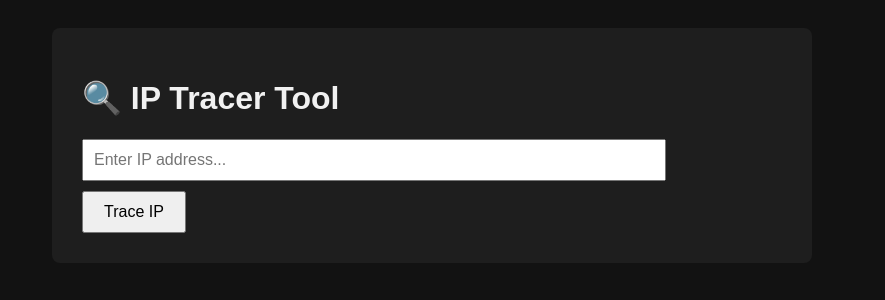
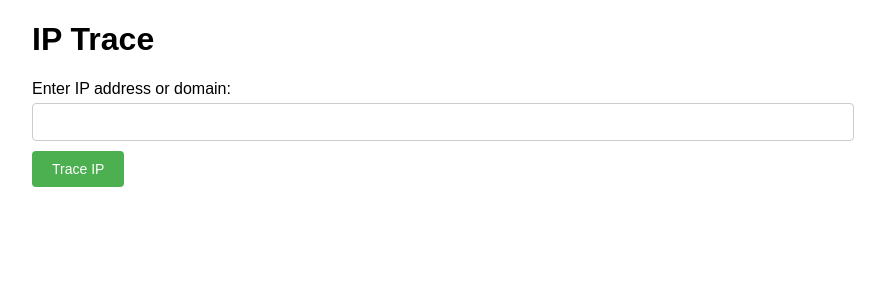
Before and after one commit to mshossain75/ip-tracer, a Flask app: page /ip-tracer in a window 1280 px wide. Shown: the top 300 px of the page, without its empty margins (208-1093 px from the left). Run offline with Flask 3, Linux system fonts and the light colour scheme.

Commit message:
Update index.html

```diff
--- a/templates/index.html
+++ b/templates/index.html
@@ -2,76 +2,84 @@
 <html lang="en">
 <head>
     <meta charset="UTF-8">
-  <title>IP Tracer Result</title>
+    <meta name="viewport" content="width=device-width, initial-scale=1.0">
+    <title>IP Trace</title>
     <style>
         body {
             font-family: Arial, sans-serif;
-      background: #121212;
-      color: #f1f1f1;
-      padding: 20px;
+            margin: 20px;
         }
         .container {
-      max-width: 700px;
-      margin: auto;
-      background: #1e1e1e;
-      padding: 30px;
-      border-radius: 8px;
+            max-width: 800px;
+            margin: 0 auto;
+        }
+        .form-container {
+            margin-bottom: 20px;
+        }
+        label {
+            display: block;
+            margin-bottom: 5px;
         }
         input[type="text"] {
-      width: 80%;
+            width: 100%;
             padding: 10px;
-      font-size: 16px;
+            font-size: 14px;
+            margin-bottom: 10px;
+            border-radius: 4px;
+            border: 1px solid #ccc;
         }
-    input[type="submit"] {
+        button {
             padding: 10px 20px;
-      font-size: 16px;
-      margin-top: 10px;
+            font-size: 14px;
+            background-color: #4CAF50;
+            color: white;
+            border: none;
+            border-radius: 4px;
+            cursor: pointer;
         }
-    h2 {
-      margin-top: 30px;
+        button:hover {
+            background-color: #45a049;
         }
-    .info-block {
-      background: #2a2a2a;
-      padding: 15px;
-      margin-bottom: 10px;
-      border-radius: 5px;
+        pre {
+            background-color: #f4f4f4;
+            padding: 10px;
+            border: 1px solid #ddd;
+            border-radius: 4px;
         }
-    .label {
-      font-weight: bold;
-      color: #70e1f5;
+        .result {
+            margin-top: 20px;
         }
     </style>
 </head>
 <body>
+
     <div class="container">
-    <h1>🔍 IP Tracer Tool</h1>
+        <h1>IP Trace</h1>
+        <div class="form-container">
             <form method="POST">
-      <input type="text" name="ip" placeholder="Enter IP address..." required>
-      <br>
-      <input type="submit" value="Trace IP">
+                <label for="ip">Enter IP address or domain:</label>
+                <input type="text" id="ip" name="ip" required>
+                <button type="submit">Trace IP</button>
             </form>
+        </div>
 
+        <div class="result">
             {% if info %}
-      <h2>📍 Tracing Info for: {{ info.ip }}</h2>
+                <h2>Results for {{ info.ip }}</h2>
+                <p><strong>Is Public IP:</strong> {{ info.is_public }}</p>
+                <p><strong>Geolocation:</strong> {{ info.geo.city }}, {{ info.geo.regionName }}, {{ info.geo.country }}</p>
 
-      <div class="info-block"><span class="label">Public IP:</span> {{ info.is_public }}</div>
-
-      {% if info.geo %}
-        <div class="info-block"><span class="label">Country:</span> {{ info.geo.country }}</div>
-        <div class="info-block"><span class="label">City:</span> {{ info.geo.city }}</div>
-        <div class="info-block"><span class="label">Region:</span> {{ info.geo.regionName }}</div>
-        <div class="info-block"><span class="label">ISP:</span> {{ info.geo.isp }}</div>
-        <div class="info-block"><span class="label">Latitude:</span> {{ info.geo.lat }}</div>
-        <div class="info-block"><span class="label">Longitude:</span> {{ info.geo.lon }}</div>
+                {% if info.whois %}
+                    <h3>WHOIS Information:</h3>
+                    <pre style="white-space: pre-wrap;">{{ info.whois }}</pre>
+                {% else %}
+                    <p>WHOIS information not available.</p>
                 {% endif %}
 
-      <div class="info-block"><span class="label">Reverse DNS:</span> {{ info.reverse_dns }}</div>
-
-      <div class="info-block">
-        <span class="label">WHOIS Info:</span><br>
-        <pre style="white-space: pre-wrap;">{{ info.whois }}</pre>
-      </div>
+                <p><strong>Reverse DNS:</strong> {{ info.reverse_dns }}</p>
             {% endif %}
         </div>
+    </div>
+
 </body>
 </html>
```
Lines whose indentation alone changed are shown as unchanged.
